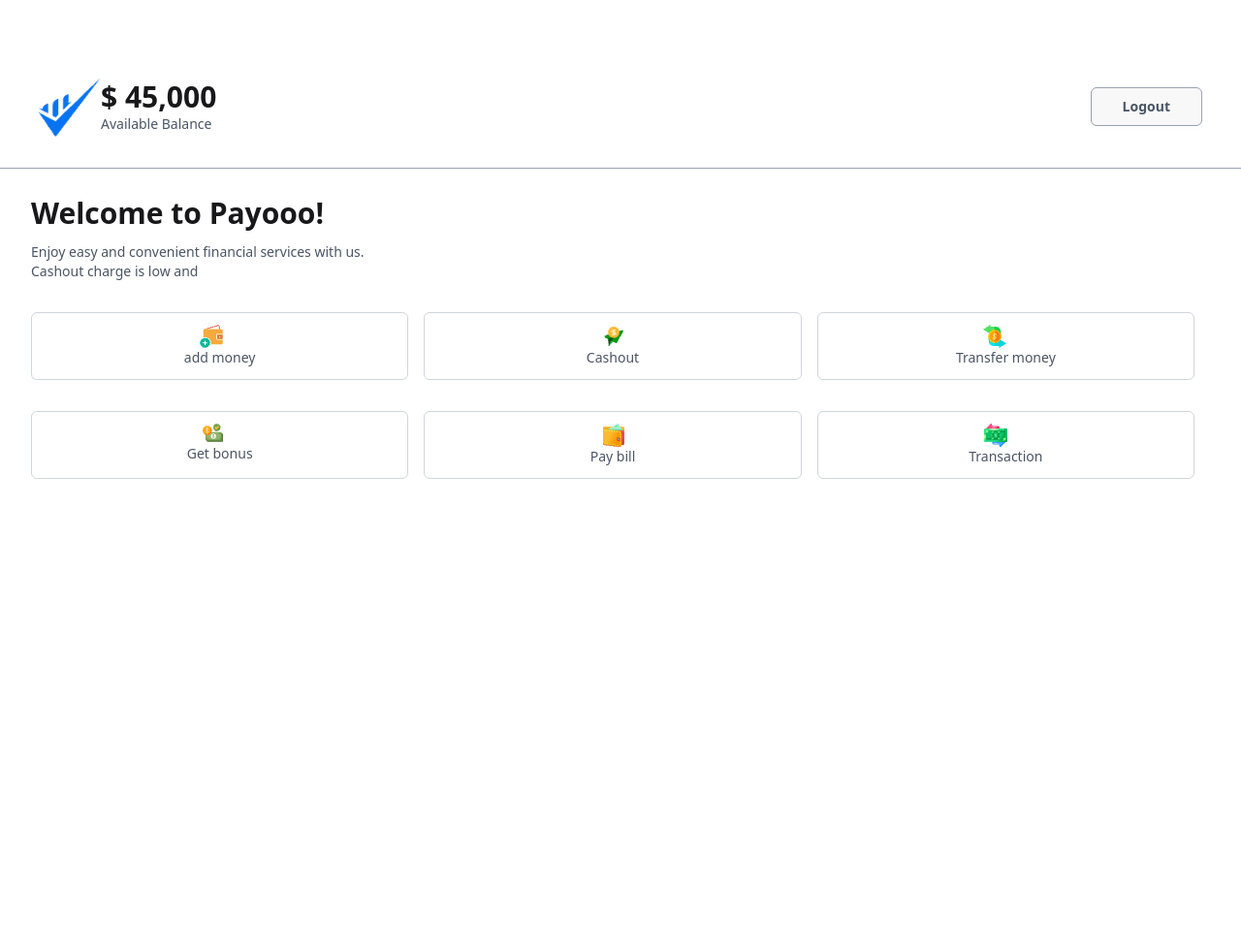
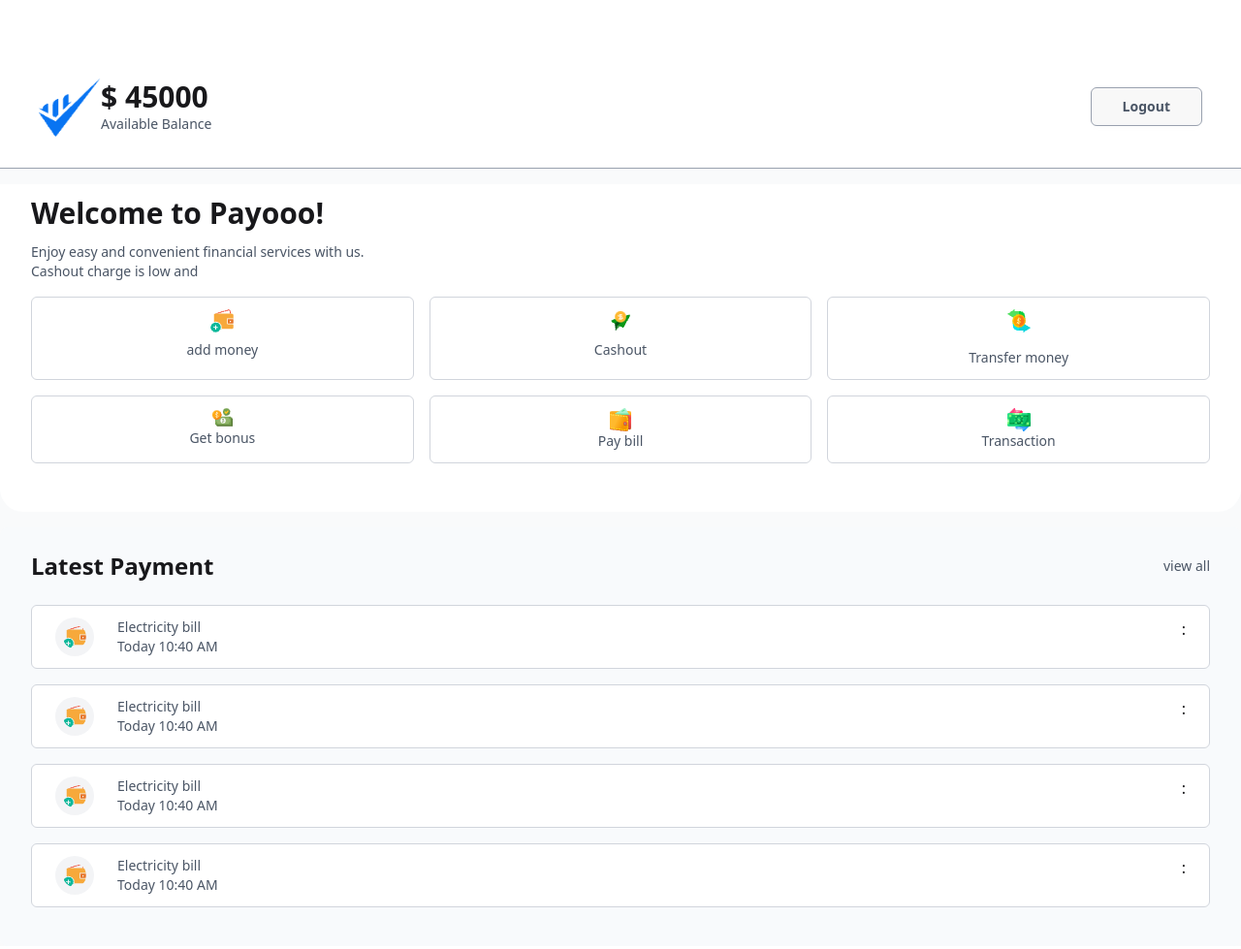
Before and after one commit to baizid20/payoo-mfs-app, a plain HTML site: page homePage.html in a window 1280 px wide. Shown: the whole page at 97% size. Before the commit the page ends 800 px from the top, so only its background shows below. Drawn offline with nearby package versions, Linux system fonts and the light colour scheme.

Commit message:
Add money section complete successfully

```diff
--- a/homePage.html
+++ b/homePage.html
@@ -7,13 +7,13 @@
     <link href="https://cdn.jsdelivr.net/npm/daisyui@5" rel="stylesheet" type="text/css" />
 <script src="https://cdn.jsdelivr.net/npm/@tailwindcss/browser@4"></script>
 </head>
-<body class="my-20">
-    <header class="border-b-1 border-gray-400 ">
-      <nav class="flex justify-between items-center mx-10 mb-8">
+<body class="my-20 bg-gray-50">
+    <header class="border-b-1 border-gray-400 bg-white">
+      <nav class="flex justify-between items-center mx-10 mb-8 ">
        <div class="flex items-center">
         <img class="w-16" src="assets/Group.png" alt="">
         <div>
-            <h3 class="text-3xl font-bold" >$ 45,000</h3>
+            <h3 class="text-3xl font-bold" >$ <span id="money">45000</span></h3>
             <p class="text-sm text-gray-600">Available Balance</p>
         </div>
        </div>
@@ -21,40 +21,146 @@
       </nav>
     </header>
 
-    <main>
-        <section class="mx-8 my-4">
+    <main >
+       <section class="rounded-b-3xl border-white bg-white  border-b-2">
+
+        <section class="mx-8 my-4 ">
             <h3 class="text-3xl font-bold py-3">Welcome to Payooo!</h3>
             <p class="text-sm text-gray-600">Enjoy easy and convenient financial services with us. <br> Cashout charge is low and </p>
     </section>
-
     <!-- card section -->
-         <section  class="mx-8 my-4 grid grid-cols-3">
-            <div class= "border-gray-300 grid justify-center border-1 rounded-md px-6 py-3 ml-0 mr-4 my-4">
-                <img class="ml-4" src="assets/wallet1.png" alt="">
+    <section  class="mx-8 my-4 grid grid-cols-3 gap-4 pb-8 cursor-pointer">
+        <div id="add-money" class= "border-gray-300 grid justify-center border-1 rounded-md px-6 py-3 ">
+            <img class="mx-auto" src="assets/wallet1.png" alt="">
             <p class="text-sm text-nowrap text-gray-600">add money</p>
         </div>
-            <div class= "border-gray-300 grid justify-center border-1 rounded-md px-6 py-3 ml-0 mr-4 my-4">
-                <img class="ml-4" src="assets/send1.png" alt="">
+        <div class= "border-gray-300 grid justify-center border-1 rounded-md px-6 py-3 ">
+            <img class="mx-auto" src="assets/send1.png" alt="">
             <p class="text-sm text-nowrap text-gray-600">Cashout</p>
         </div>
-            <div class= "border-gray-300 grid justify-center border-1 rounded-md px-6 py-3 ml-0 mr-4  my-4">
-                <img class="ml-7" src="assets/money1.png" alt="">
+        <div class= "border-gray-300 grid justify-center border-1 rounded-md px-6 py-3 gap-4">
+            <img class="mx-auto" src="assets/money1.png" alt="">
             <p class="text-sm text-nowrap text-gray-600">Transfer money</p>
         </div>
-            <div class= "border-gray-300 grid justify-center border-1 rounded-md px-6 py-3 ml-0 mr-4 my-4">
-                <img class="ml-4" src="assets/bonus1.png" alt="">
+        <div class= "border-gray-300 grid justify-center border-1 rounded-md px-6 py-3 ">
+            <img class="mx-auto" src="assets/bonus1.png" alt="">
             <p class="text-sm text-nowrap text-gray-600">Get bonus</p>
         </div>
-            <div class= "border-gray-300 grid justify-center border-1 rounded-md px-6 py-3 ml-0 mr-4 my-4">
-                <img class="ml-3" src="assets/purse1.png" alt="">
+        <div class= "border-gray-300 grid justify-center border-1 rounded-md px-6 py-3 ">
+            <img class="mx-auto" src="assets/purse1.png" alt="">
             <p class="text-sm text-nowrap text-gray-600">Pay bill</p>
         </div>
-            <div class= "border-gray-300 grid justify-center border-1 rounded-md px-6 py-3 ml-0 mr-4 my-4">
-                <img class="ml-4" src="assets/transaction1.png" alt="">
+        <div class= "border-gray-300 grid justify-center border-1 rounded-md px-6 py-3 ">
+            <img class="mx-auto" src="assets/transaction1.png" alt="">
             <p class="text-sm text-nowrap text-gray-600">Transaction</p>
         </div>
 
      </section>
+       </section>
+
+
+
+         <!-- Latest Payment section -->
+          <!-- latest payment title -->
+         <section id="latest-payment" class="bg-slate-50 rounded-lg">
+            <section class="mx-8 my-4 pb-10">
+                <div class="">
+                    <nav class="flex justify-between items-center">
+                        <h3 class="text-2xl font-bold py-6">Latest Payment</h3>
+                        <p class="text-sm text-gray-600">view all</p>
+                    </nav>
+                </div>
+               <!-- payment card -->
+             <div class="grid gap-y-4">
+                <div div class= "border-gray-300  bg-white grid grid-cols-2 justify-between border-1 rounded-md px-6 py-3">
+
+                    <div class="flex gap-6 ">
+                        <img class=" p-2 bg-gray-100 border-white rounded-full w-10" src="assets/wallet1.png" alt="">
+                        <div class="grid grid cols-1">
+                            <p class="text-sm text-nowrap text-gray-600">Electricity bill</p>
+                            <p class="text-sm text-nowrap text-gray-600">Today 10:40 AM</p>
+                          </div>
+                       </div>
+                       <div class="flex justify-end">
+                        <p>:</p>
+                    </div>
+                  </div>
+                  <div div class= "border-gray-300 bg-white grid grid-cols-2 justify-between border-1 rounded-md px-6 py-3">
+
+                    <div class="flex gap-6 ">
+                        <img class=" p-2 bg-gray-100 border-white rounded-full w-10" src="assets/wallet1.png" alt="">
+                        <div class="grid grid cols-1">
+                            <p class="text-sm text-nowrap text-gray-600">Electricity bill</p>
+                            <p class="text-sm text-nowrap text-gray-600">Today 10:40 AM</p>
+                          </div>
+                       </div>
+                       <div class="flex justify-end">
+                        <p>:</p>
+                    </div>
+                  </div>
+                  <div div class= "border-gray-300 bg-white grid grid-cols-2 justify-between border-1 rounded-md px-6 py-3">
+
+                    <div class="flex gap-6 ">
+                        <img class=" p-2 bg-gray-100 border-white rounded-full w-10" src="assets/wallet1.png" alt="">
+                        <div class="grid grid cols-1">
+                            <p class="text-sm text-nowrap text-gray-600">Electricity bill</p>
+                            <p class="text-sm text-nowrap text-gray-600">Today 10:40 AM</p>
+                          </div>
+                       </div>
+                       <div class="flex justify-end">
+                        <p>:</p>
+                    </div>
+                  </div>
+                  <div div class= "border-gray-300 bg-white grid grid-cols-2 justify-between border-1 rounded-md px-6 py-3">
+
+                    <div class="flex gap-6 ">
+                        <img class=" p-2 bg-gray-100 border-white rounded-full w-10" src="assets/wallet1.png" alt="">
+                        <div class="grid grid cols-1">
+                            <p class="text-sm text-nowrap text-gray-600">Electricity bill</p>
+                            <p class="text-sm text-nowrap text-gray-600">Today 10:40 AM</p>
+                          </div>
+                       </div>
+                       <div class="flex justify-end">
+                        <p>:</p>
+                    </div>
+                  </div>
+             </div>
+
+              </section>
+         </section>
+
+         <!-- Add Money section -->
+          <section id="add-mony-form" class="bg-slate-50 rounded-lg hidden">
+            <section class="mx-8 my-4 pb-10">
+                <!-- add money title -->
+              <div>
+                <h3 class="text-2xl font-bold py-6">Add Money</h3>
+              </div>
+
+              <!-- Add money login form -->
+              <div class="card-body w-full bg-white rounded-2xl">
+                <fieldset class="fieldset">
+                    <label class="text-base">Select a bank</label>
+                    <select id="select-bank" class="select rounded-2xl bg-slate-100 text-gray-500">
+                        <option disabled selected>Select bank</option>
+                        <option id="nagad">Nagad</option>
+                        <option id="bkash">Bkash</option>
+                        <option id="rocket">Rocket</option>
+                        <option id="upay">Upay</option>
+                        <option id="tcash">Tcash</option>
+                      </select>
+                  <label class="text-base">Bank Account Number</label>
+                  <input id="account-num" type="tel" class="input rounded-2xl bg-slate-100" placeholder="Enter 11 digit account number" />
+                  <label class="text-base">Amount to Add</label>
+                  <input  id="add-amount" type="number" class="input rounded-2xl bg-slate-100" placeholder="Add amount to withdraw" />
+                  <label class="text-base">Pin Number</label>
+                  <input id="pin" type="password" class="input rounded-2xl bg-slate-100" placeholder="Enter 4 digit pin number" />
+                  <button id="add-Money-login" class="btn mt-4 bg-blue-600 text-white rounded-3xl w-full md:w-1/3">Login</button>
+                </fieldset>
+              </div>
+            </section>
+          </section>
     </main>
+    <script src="javaScript/addMoney.js"></script>
 </body>
 </html>
--- /dev/null
+++ b/javaScript/addMoney.js
@@ -0,0 +1,48 @@
+document.getElementById('add-money').addEventListener('click',function(){
+    this.classList.add('bg-green-300')
+     document.getElementById('latest-payment').classList.add('hidden')
+     document.getElementById('add-mony-form').classList.remove('hidden')
+
+
+
+})
+
+document.getElementById('add-Money-login').addEventListener('click',function(event){
+    event.preventDefault();
+    let moneyAdd = document.getElementById('add-amount').value
+    let convertMoneyAdd = parseFloat(moneyAdd)
+
+    let mainMoney = document.getElementById('money').innerText
+    let convertMainMoney = parseFloat(mainMoney)
+
+    const pin = document.getElementById('pin').value
+    const accountNum = document.getElementById('account-num').value
+
+
+    if(pin.length === 4 && accountNum.length === 11){
+
+        let result = convertMainMoney + convertMoneyAdd;
+        document.getElementById('money').innerText = result;
+    }
+
+
+
+
+
+
+
+    // console.log(typeof(money))
+
+    // let total = parseFloat('moneyAdd') + parseFloat('mainMoney')
+    // let result = document.getElementById('money').innerText = total
+
+//     let convertMoneyAdd = parseFloat('moneyAdd')
+
+//
+//     let convertmainMoney = parseFloat(mainMoney)
+//    let totalMoney = convertMoneyAdd + convertmainMoney
+//    let totalMoneyConvert = parseFloat('totalMoney')
+
+//    document.getElementById('money').innerText = totalMoneyConvert
+
+})
```
Lines whose indentation alone changed are shown as unchanged.
